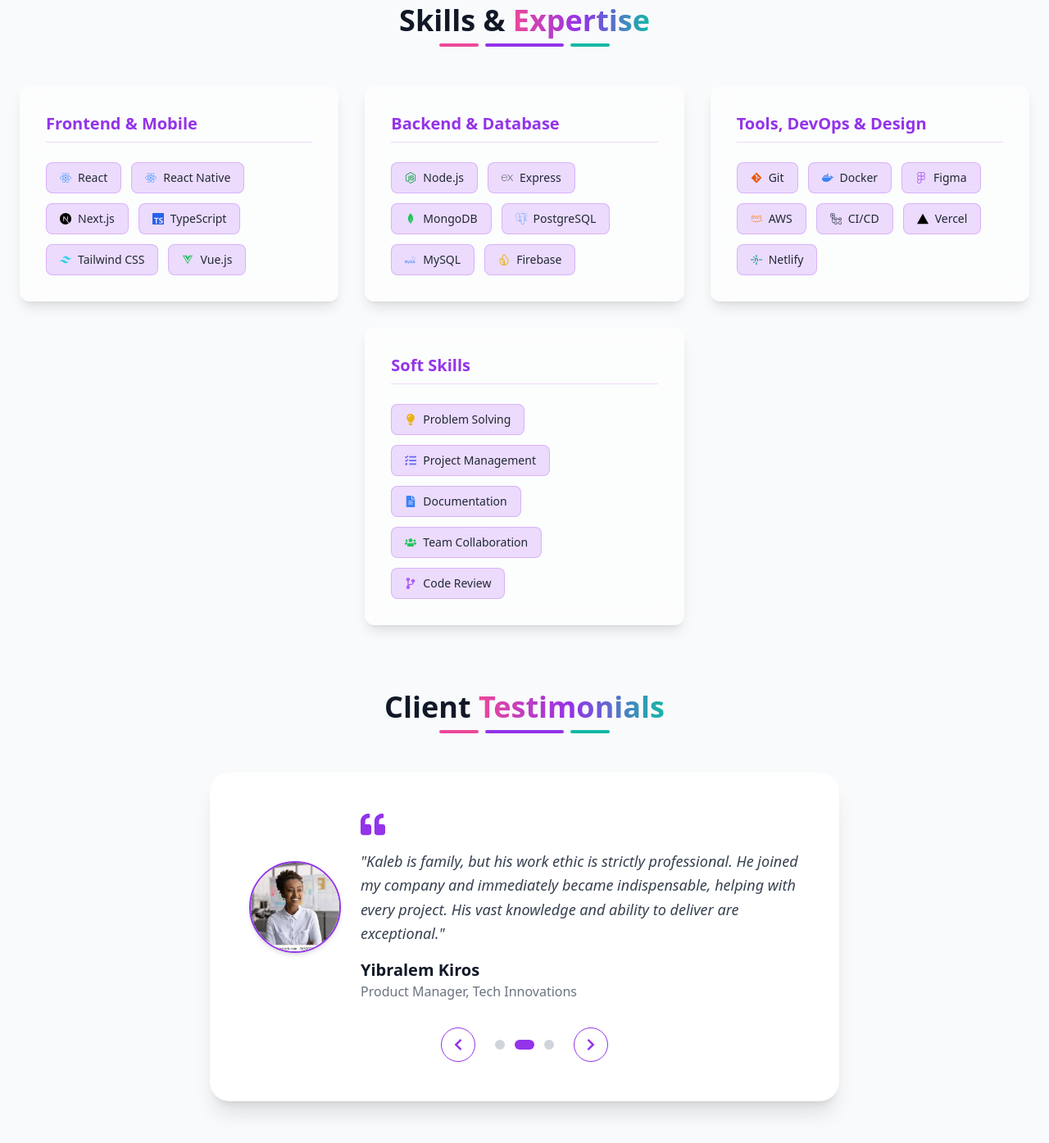
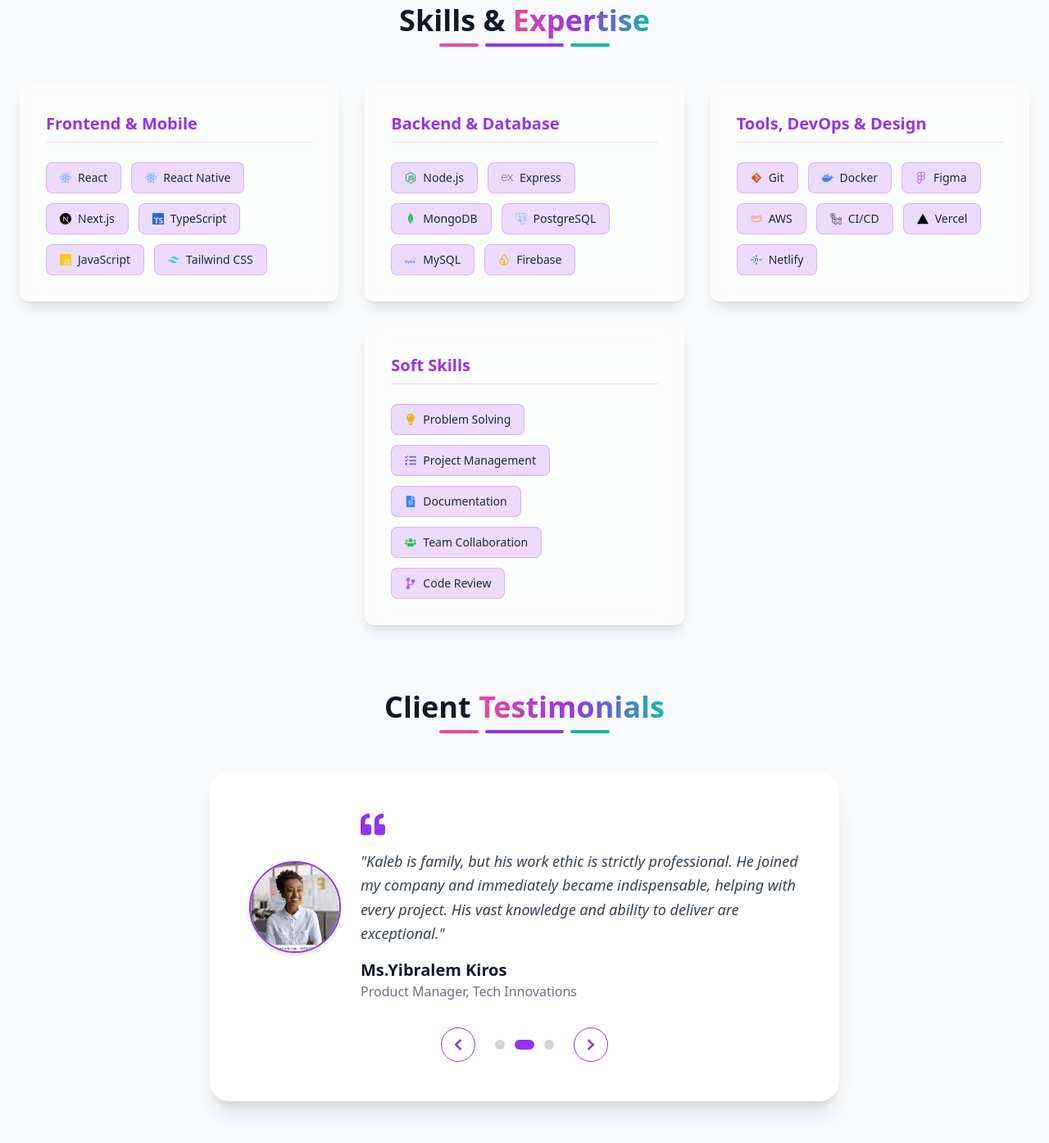
Before and after one commit to Kaleb-07/KalebDev, a React (Vite) app: page / in a window 1280 px wide. Shown: the part 2561-3956 px from the top of the page at 82% size. Built offline with nearby package versions, Linux system fonts and the light colour scheme.

Commit message:
updating the skill section and testimonal part

```diff
--- a/src/pages/Skills/Skills.jsx
+++ b/src/pages/Skills/Skills.jsx
@@ -4,7 +4,6 @@
     FaGitAlt,
     FaDocker,
     FaAws,
-    FaVuejs,
     FaLightbulb,
     FaUsers,
     FaFileAlt,
@@ -23,7 +22,8 @@
     SiGithubactions,
     SiFigma,
     SiNetlify,
-    SiMysql
+    SiMysql,
+    SiJavascript
 } from "react-icons/si";
 import "../Projects/Projects.css";
 
@@ -36,8 +36,8 @@
                 { name: "React Native", icon: <FaReact className="text-blue-400" /> },
                 { name: "Next.js", icon: <SiNextdotjs className="text-black dark:text-white" /> },
                 { name: "TypeScript", icon: <SiTypescript className="text-blue-600" /> },
+                { name: "JavaScript", icon: <SiJavascript className="text-yellow-400" /> },
                 { name: "Tailwind CSS", icon: <SiTailwindcss className="text-cyan-400" /> },
-                { name: "Vue.js", icon: <FaVuejs className="text-green-500" /> },
             ],
         },
         {
--- a/src/pages/Testimonials/Testimonials.jsx
+++ b/src/pages/Testimonials/Testimonials.jsx
@@ -8,7 +8,7 @@
 const testimonials = [
     {
         id: 0,
-        name: "Dagim Worku",
+        name: "Mr.Dagim Worku",
         role: "Classmate & Friend",
         image: client1,
         message:
@@ -16,7 +16,7 @@
     },
     {
         id: 1,
-        name: "Yibralem Kiros",
+        name: "Ms.Yibralem Kiros",
         role: "Product Manager, Tech Innovations",
         image: client3,
         message:
```
